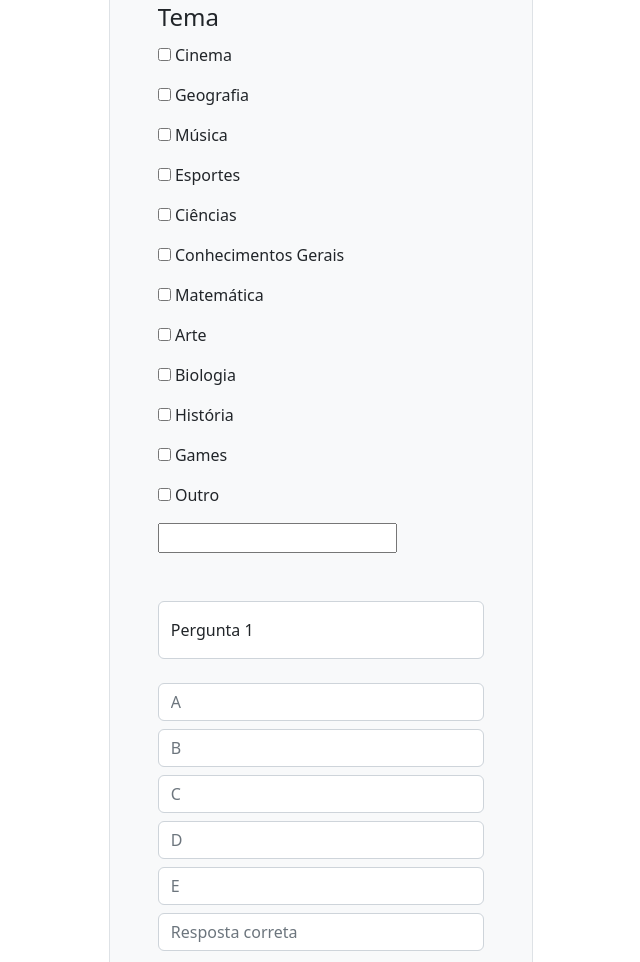
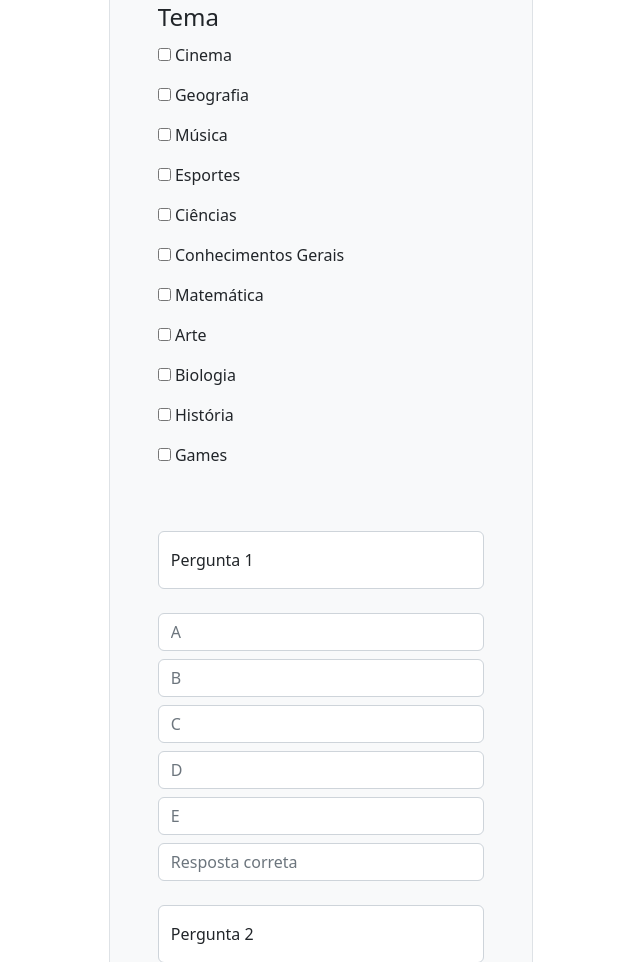
Before and after one commit to felipee-monteiro/projetoWeb, a PHP site: page /projetoWeb/newquiz.php in a window 1280 px wide. Shown: the part 444-1406 px from the top of the page, without its empty margins (319-959 px from the left). Run offline with PHP 8.4, Linux system fonts and the light colour scheme.

Commit message:
bugs:resolve

```diff
--- a/views/newquiz.php
+++ b/views/newquiz.php
@@ -26,7 +26,7 @@ $newQuizContent = '
               <label for = "geografia"> Geografia </label> </label></p>
             </div>
             <div>
-              <p><label> <input type = "checkbox" id = "musica" name = "theme" value = "musica">
+              <p><label> <input type = "checkbox" id = "musica" name = "theme" value = "música">
               <label for = "musica"> Música </label> </label></p>
             </div>
             <div>
@@ -34,15 +34,15 @@ $newQuizContent = '
               <label for = "esportes"> Esportes </label> </label></p>
             </div>
             <div>
-              <p><label> <input type = "checkbox" id = "ciencias" name = "theme" value = "ciencias">
+              <p><label> <input type = "checkbox" id = "ciencias" name = "theme" value = "ciências">
               <label for = "ciencias"> Ciências </label> </label></p>
             </div>
             <div>
-              <p><label> <input type = "checkbox" id = "conhecimentosgerais" name = "theme" value = "conhecimentosgerais">
+              <p><label> <input type = "checkbox" id = "conhecimentosgerais" name = "theme" value = "conhecimentos gerais">
               <label for = "conhecimentosgerais"> Conhecimentos Gerais </ label> </label></p>
             </div>
             <div>
-              <p><label> <input type = "checkbox" id = "matematica" name = "theme" value = "matematica">
+              <p><label> <input type = "checkbox" id = "matematica" name = "theme" value = "matemática">
               <label for = "matematica"> Matemática </label> </label></p>
             </div>
             <div>
@@ -54,17 +54,12 @@ $newQuizContent = '
               <label for = "biologia"> Biologia </label> </label></p>
             </div>
             <div>
-              <p><label> <input type = "checkbox" id = "historia" name = "theme" value = "historia">
+              <p><label> <input type = "checkbox" id = "historia" name = "theme" value = "história">
               <label for = "historia"> História </label> </label></p>
             </div>
             <div>
               <p><label> <input type = "checkbox" id = "games" name = "theme" value = "games">
               <label for = "games"> Games </label> </label></p>
-            </div>
-            <div>
-              <input type = "checkbox" id = "other" name = "theme" value = "other">
-              <label for = "other"> Outro </label> </label></p>
-              <input type = "text" id = "otherValue" name = "other">
             </div>
           </fieldset>
           <br>
```
